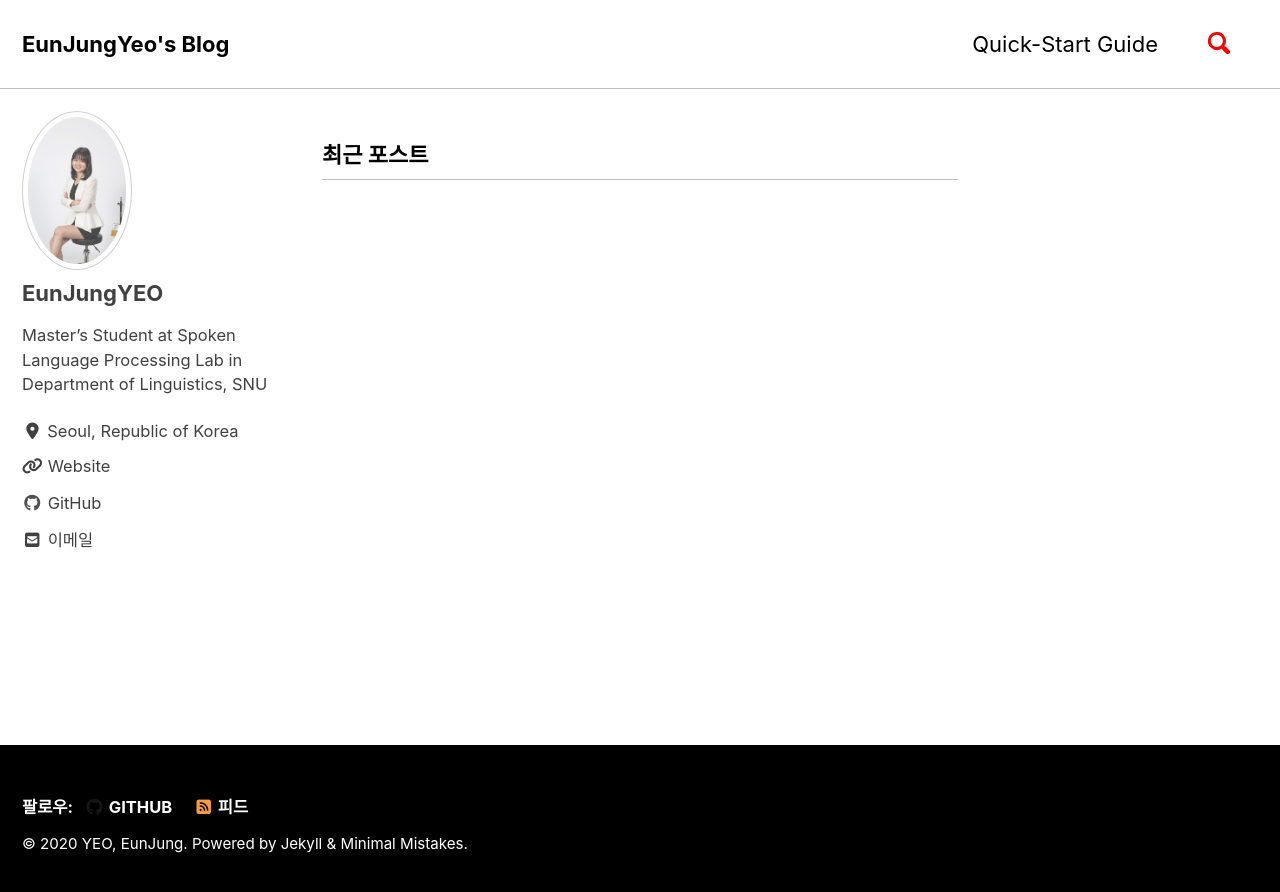
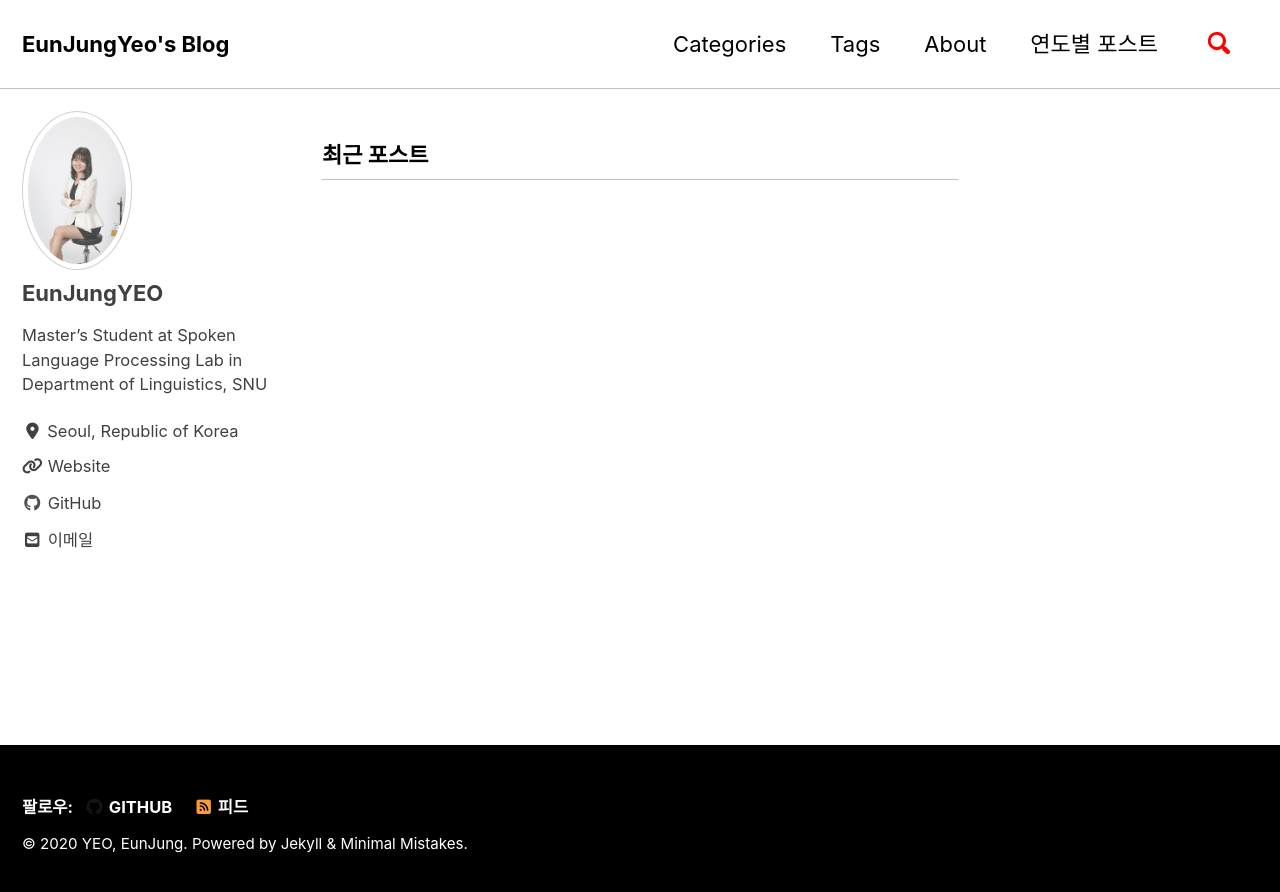
Before and after one commit to eunjung31/eunjung31.github.io, a Jekyll site: the page built from index.html, in a window 1280 px wide. Shown: the top 892 px of the page. Built offline with Jekyll 4.4.1, drawn with Linux system fonts in a browser that asks for light colours; cached includes are drawn as plain includes; nearby versions of some CDN libraries; the list of posts is cut into pages by our own code.

Commit message:
Update navigation.yml

```diff
--- a/_data/navigation.yml
+++ b/_data/navigation.yml
@@ -1,7 +1,15 @@
 # main links
 main:
-  - title: "Quick-Start Guide"
-    url: https://mmistakes.github.io/minimal-mistakes/docs/quick-start-guide/
+   - title: "Categories"
+     url: /categories/
+   - title: "Tags"
+     url: /tags/
+   - title: "About"
+     url: /about/
+   - title: "연도별 포스트"
+     url: /posts/
+#  - title: "Quick-Start Guide"
+#    url: https://mmistakes.github.io/minimal-mistakes/docs/quick-start-guide/
   # - title: "About"
   #   url: https://mmistakes.github.io/minimal-mistakes/about/
   # - title: "Sample Posts"
```
